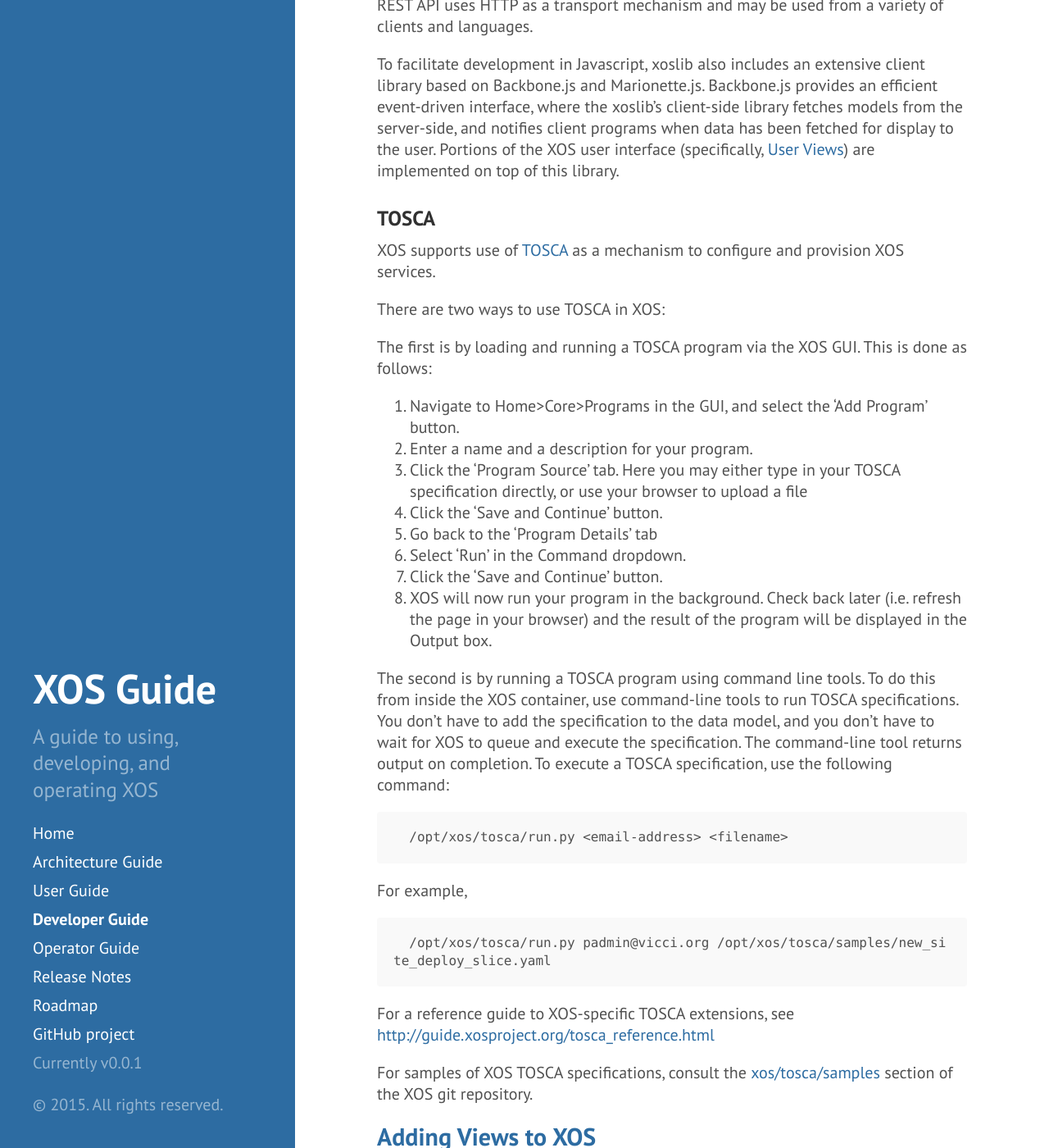
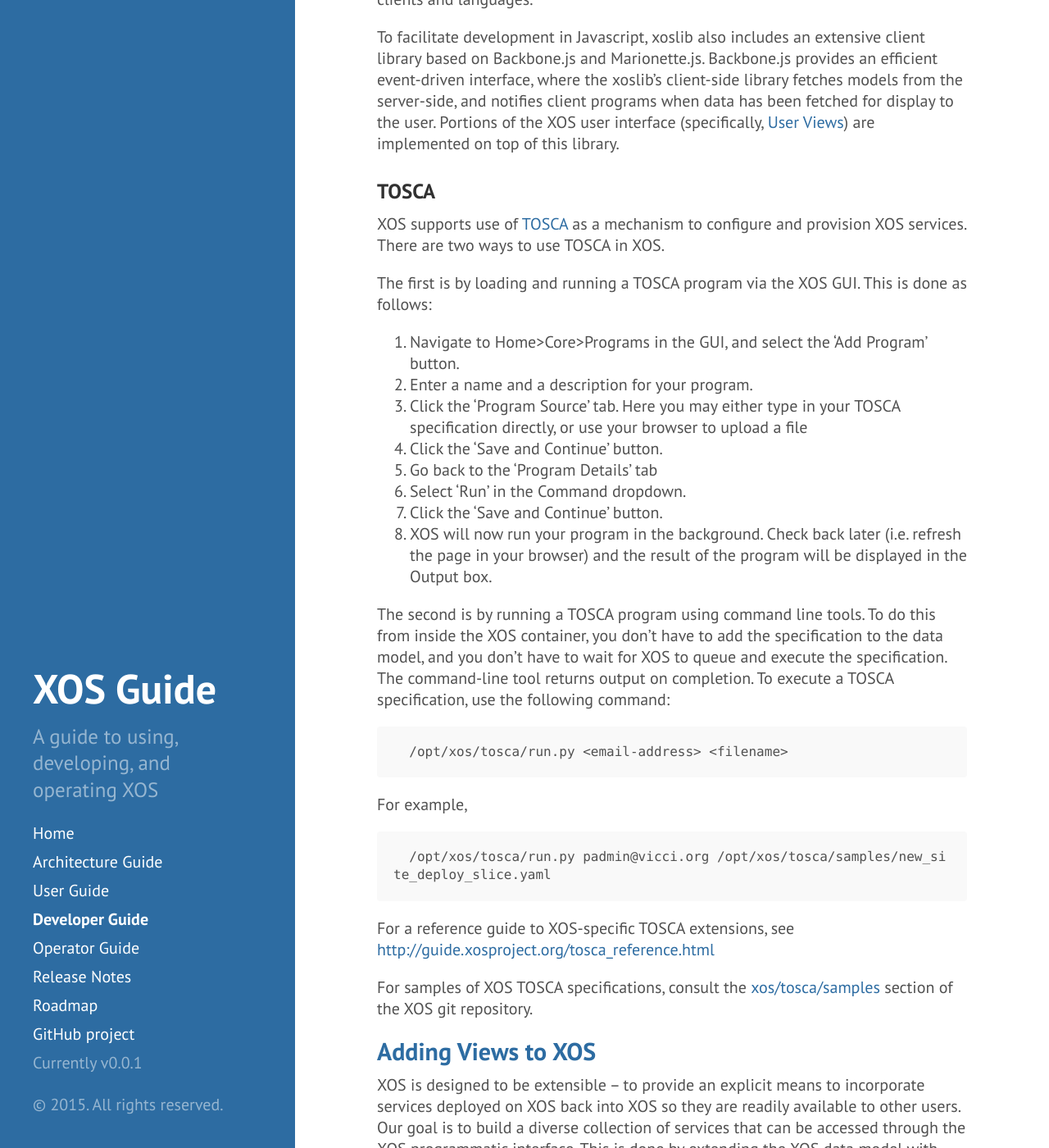
Before and after one commit to open-cloud/open-cloud.github.io.old, a Jekyll site: the page built from 2_developer.md, in a window 1280 px wide and 1400 px high, scrolled down 6390 px. Shown: the whole window at 82% size. Built offline with Jekyll 4.4.1, drawn with Linux system fonts in a browser that asks for light colours; Markdown is read by kramdown in place of the engine named in the settings.

Commit message:
minor fixes

````diff
--- a/2_developer.md
+++ b/2_developer.md
@@ -263,12 +263,12 @@
 
 The REST API may be used via a number of programming languages. Below are a few examples using common tools and languages:
 
-###command line via curl
+####command line via curl
 
      # use your XOS username and password for my_email and my_password
      curl -H "Accept: application/json; indent=4" -u my_email:my_password http://portal.opencloud.us/xos/users/
 
-###python
+####python
 
     import requests
     admin_auth=("my_email", "my_password")   # use your XOS username and password
@@ -296,9 +296,8 @@
 
 XOS supports use of
 [TOSCA](http://www.oasis-open.org/committees/tosca/) as a mechanism to
-configure and provision XOS services.
-
-There are two ways to use TOSCA in XOS:
+configure and provision XOS services. There are two ways to use TOSCA
+in XOS.
 
 The first is by loading and running a TOSCA program via the XOS GUI.
 This is done as follows:
@@ -312,12 +311,12 @@
   7. Click the 'Save and Continue' button.
   8. XOS will now run your program in the background. Check back later (i.e. refresh the page in your browser) and the result of the program will be displayed in the Output box.
 
-The second is by running a TOSCA program using command line tools.  To
-do this from inside the XOS container, use command-line tools to run
-TOSCA specifications. You don't have to add the specification to the
-data model, and you don't have to wait for XOS to queue and execute
-the specification. The command-line tool returns output on completion.
-To execute a TOSCA specification, use the following command:
+The second is by running a TOSCA program using command line tools. To
+do this from inside the XOS container, you don't have to add the
+specification to the data model, and you don't have to wait for XOS to
+queue and execute the specification. The command-line tool returns
+output on completion. To execute a TOSCA specification, use the
+following command:
 
 ```
   /opt/xos/tosca/run.py <email-address> <filename>
````
